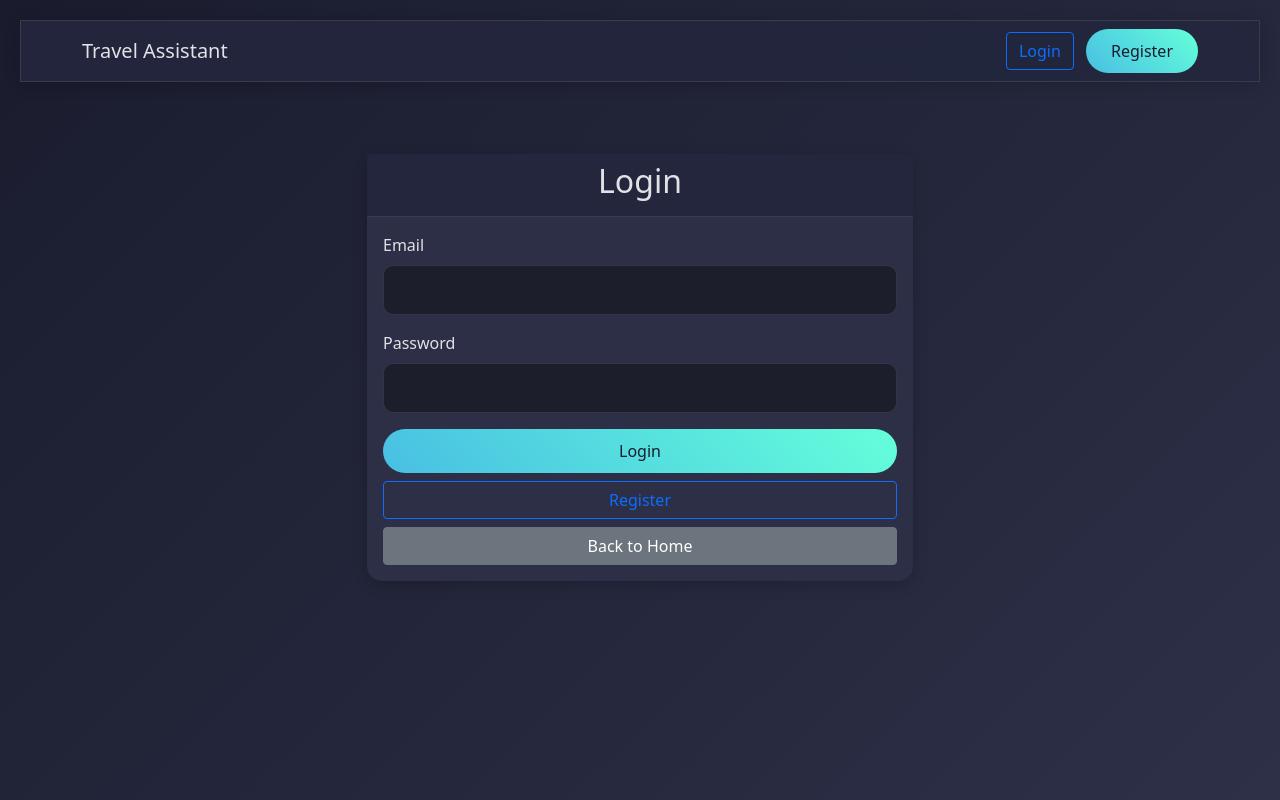
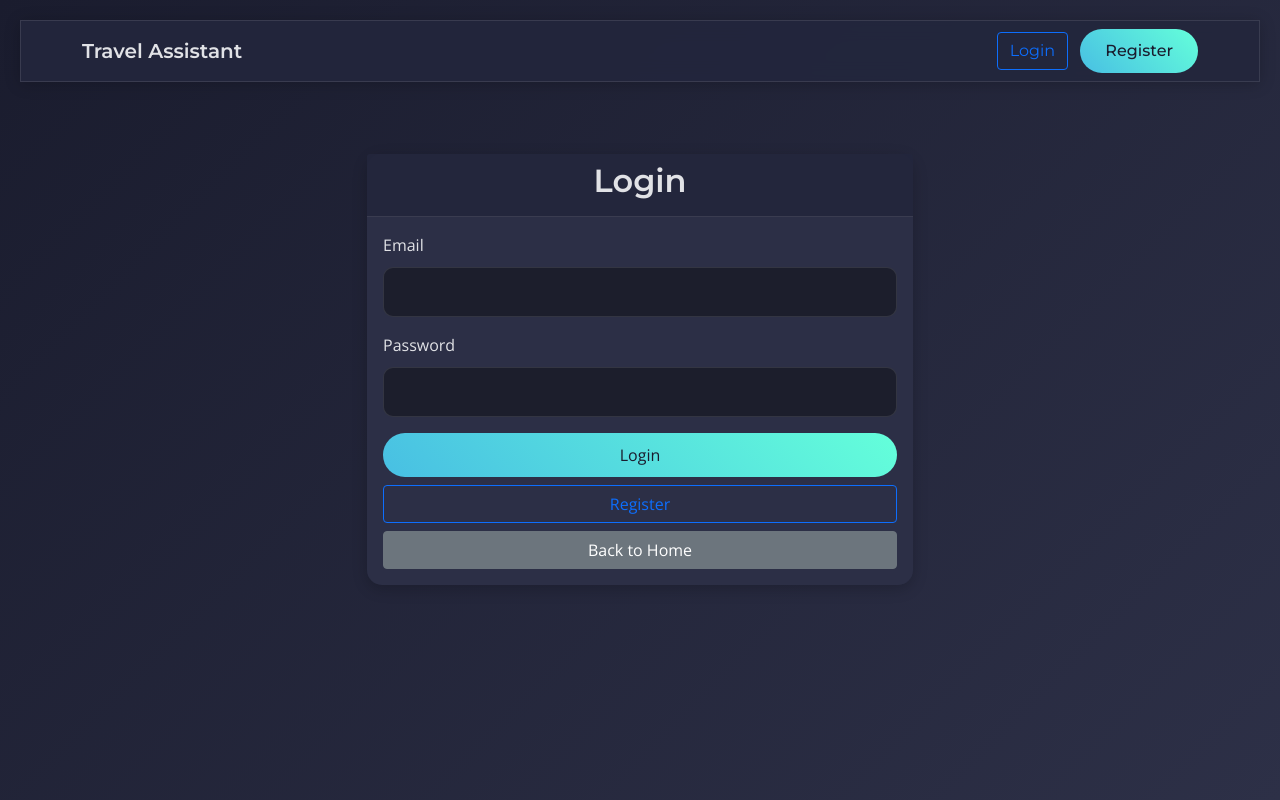
Before and after one commit to Brudalaxe/Travel-Assistant-Webapp, a Flask app: page /login in a window 1280 px wide. Run offline with Flask 3, Linux system fonts and the light colour scheme.

```diff
--- a/templates/base.html
+++ b/templates/base.html
@@ -7,14 +7,25 @@
     <link href="https://cdn.jsdelivr.net/npm/bootstrap@5.1.3/dist/css/bootstrap.min.css" rel="stylesheet">
     <link href="https://cdnjs.cloudflare.com/ajax/libs/font-awesome/6.0.0/css/all.min.css" rel="stylesheet">
     <style>
+        @import url('https://fonts.googleapis.com/css2?family=Montserrat:wght@300;400;500;600&family=Open+Sans:wght@300;400;600&display=swap');
+
         body {
+            font-family: 'Open Sans', sans-serif;
             background: linear-gradient(135deg, #1a1c2e 0%, #2d3047 100%);
             min-height: 100vh;
             padding: 20px;
             color: #e1e2e6;
+            line-height: 1.6;
+        }
+
+        h1, h2, h3, h4, h5, h6, .navbar-brand {
+            font-family: 'Montserrat', sans-serif;
+            font-weight: 600;
         }
 
         .navbar {
+            font-family: 'Montserrat', sans-serif;
+            font-weight: 500;
             background: rgba(28, 30, 44, 0.95) !important;
             backdrop-filter: blur(10px);
             box-shadow: 0 2px 15px rgba(0,0,0,0.2);
@@ -26,6 +37,7 @@
         }
 
         .card {
+            font-family: 'Open Sans', sans-serif;
             border: none;
             border-radius: 15px;
             box-shadow: 0 4px 15px rgba(0,0,0,0.2);
@@ -52,9 +64,22 @@
             margin-bottom: 1rem;
         }
 
+        .weather-details {
+            font-family: 'Open Sans', sans-serif;
+            font-weight: 300;
+        }
+
+        /* Weather description */
+        .weather-description {
+            font-family: 'Montserrat', sans-serif;
+            font-weight: 500;
+            text-transform: capitalize;
+        }
+
         .temperature {
+            font-family: 'Montserrat', sans-serif;
+            font-weight: 300;
             font-size: 3.5rem;
-            font-weight: 300;
             color: #e1e2e6;
         }
 
@@ -81,6 +106,16 @@
             border-radius: 10px;
             border-left: 4px solid #48bfe3;
             transition: transform 0.2s ease;
+        }
+
+        .review-card h6 {
+            font-family: 'Montserrat', sans-serif;
+            font-weight: 500;
+        }
+
+        .review-card p {
+            font-family: 'Open Sans', sans-serif;
+            font-weight: 300;
         }
 
         .review-card:hover {
@@ -112,6 +147,7 @@
         }
 
         .form-control, .form-select {
+            font-family: 'Open Sans', sans-serif;
             background: rgba(28, 30, 44, 0.95);
             border: 1px solid rgba(255,255,255,0.1);
             border-radius: 10px;
```
